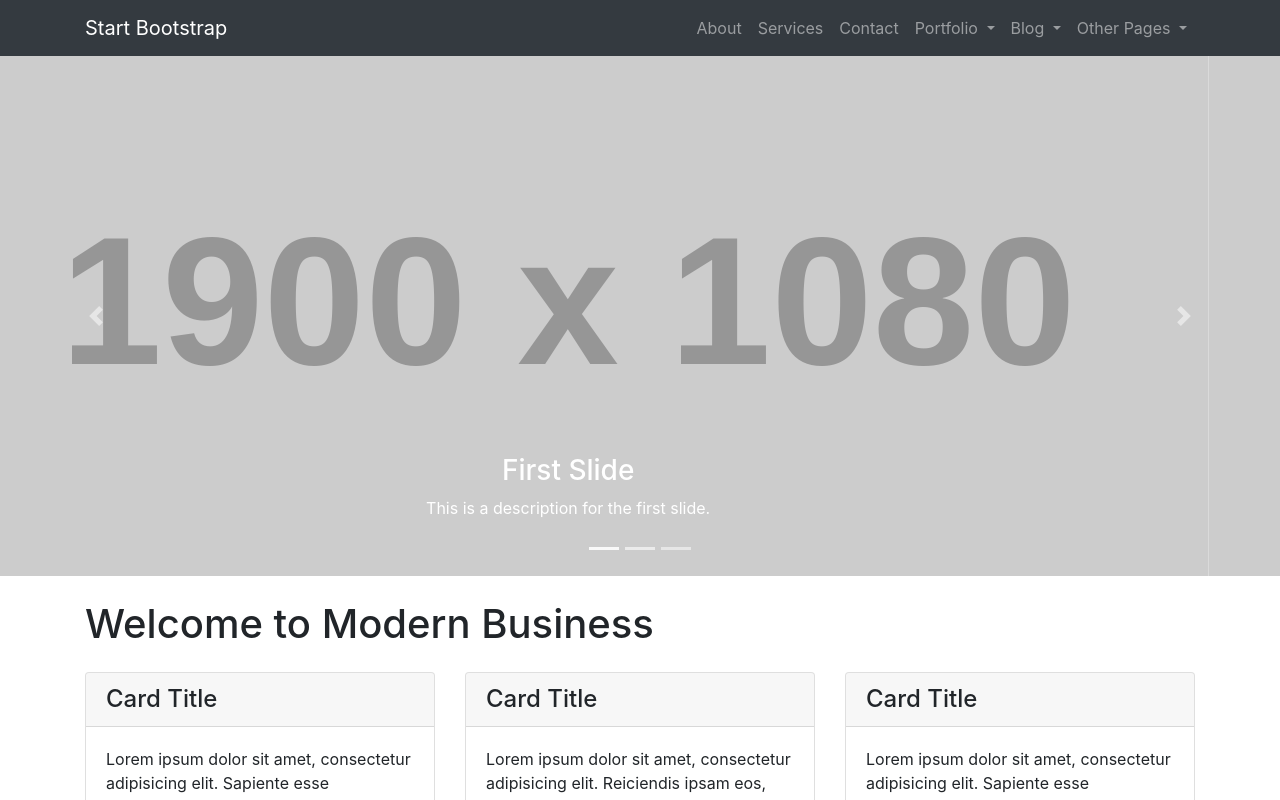
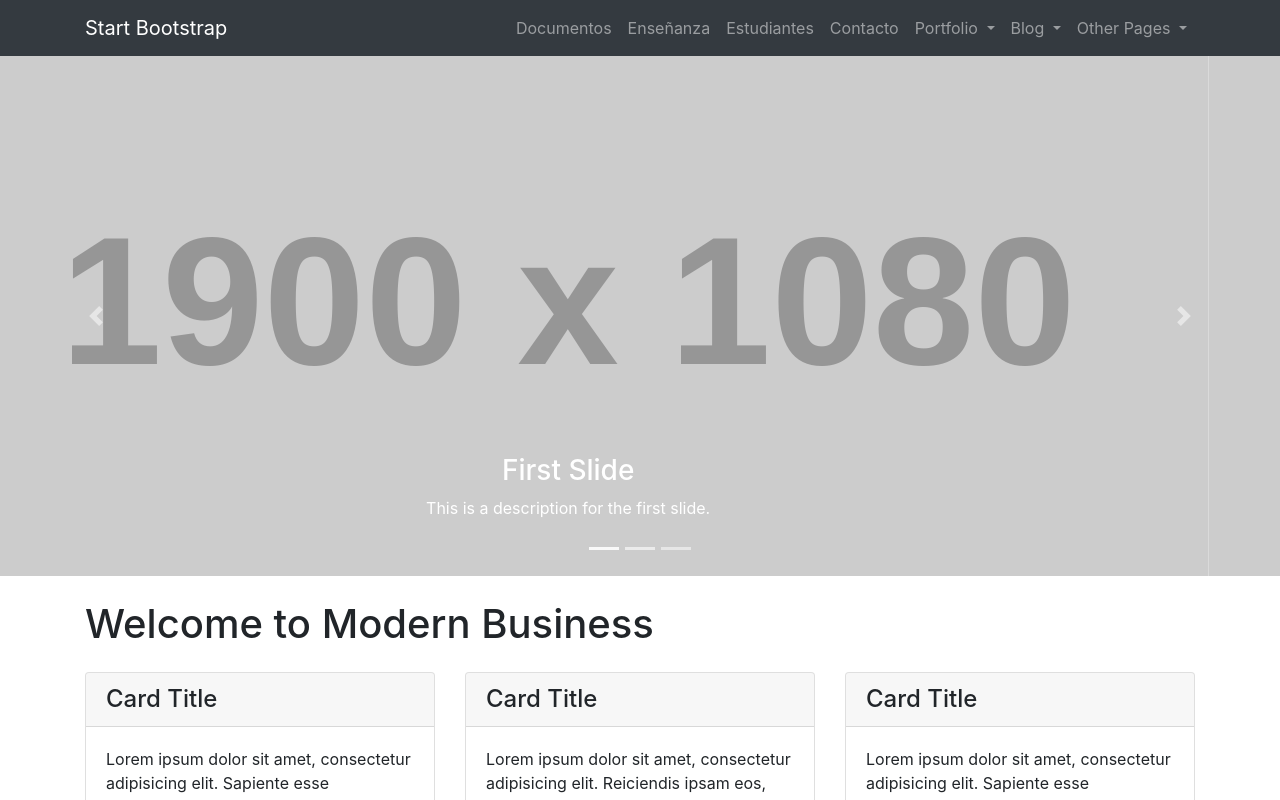
Before and after one commit to ronaldsm19/ejemplo-pagina-web, a website: page index.html in a window 1280 px wide. Shown: the top 800 px of the page. Drawn offline with Linux system fonts and the light colour scheme; placeholder pictures from the web are drawn by us.

Commit message:
Prueba
1

```diff
--- a/index.html
+++ b/index.html
@@ -30,13 +30,16 @@
       <div class="collapse navbar-collapse" id="navbarResponsive">
         <ul class="navbar-nav ml-auto">
           <li class="nav-item">
-            <a class="nav-link" href="about.html">About</a>
+            <a class="nav-link" href="about.html">Documentos</a>
           </li>
           <li class="nav-item">
-            <a class="nav-link" href="services.html">Services</a>
+            <a class="nav-link" href="services.html">Enseñanza</a>
           </li>
           <li class="nav-item">
-            <a class="nav-link" href="contact.html">Contact</a>
+            <a class="nav-link" href="contact.html">Estudiantes</a>
+          </li>
+          <li class="nav-item">
+            <a class="nav-link" href="contact.html">Contacto</a>
           </li>
           <li class="nav-item dropdown">
             <a class="nav-link dropdown-toggle" href="#" id="navbarDropdownPortfolio" data-toggle="dropdown" aria-haspopup="true" aria-expanded="false">
```
